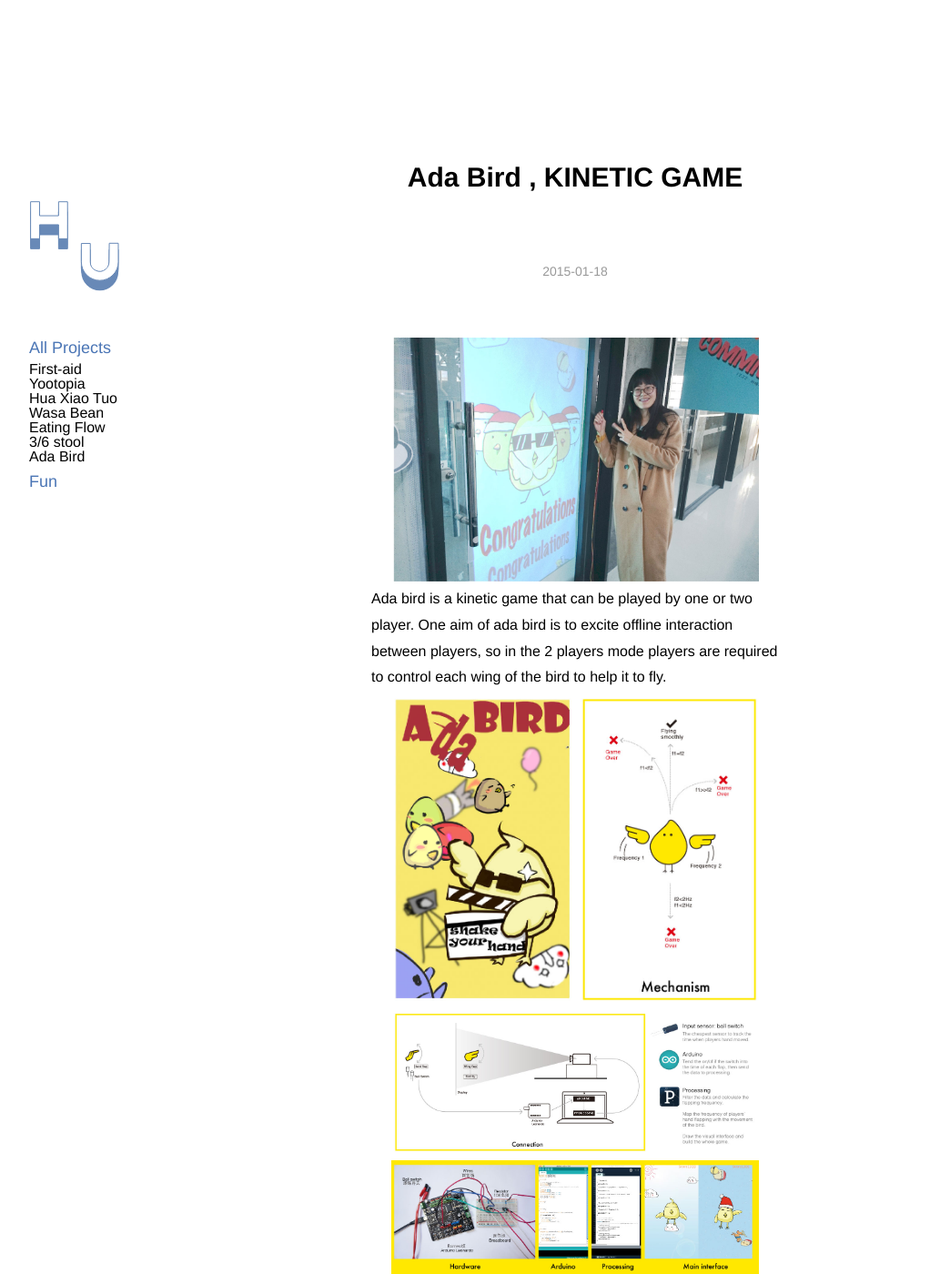
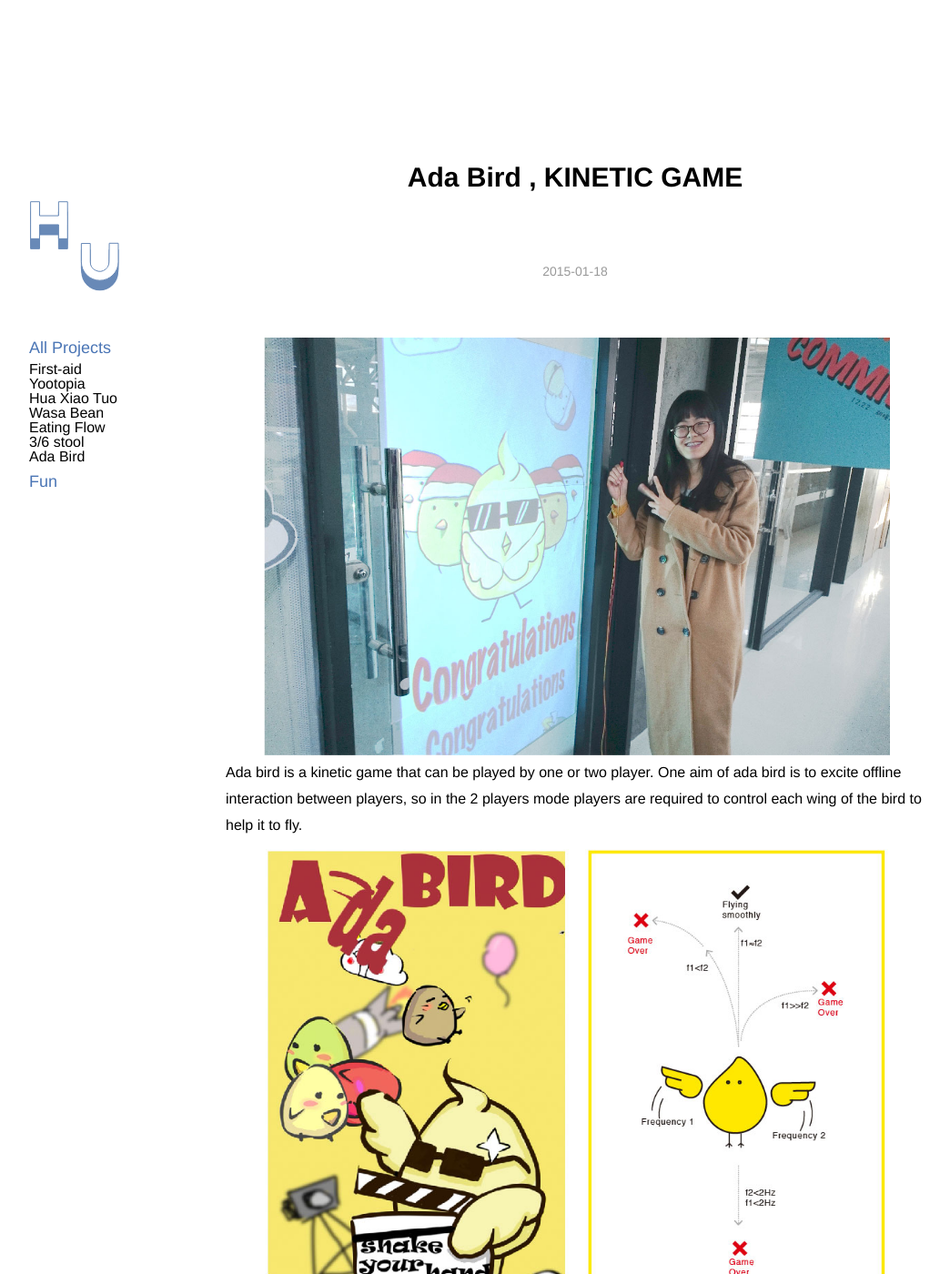
Before and after one commit to yuanyuanhu96/Potfolio-Archive, a Jekyll site: the page built from _posts/2015-01-18-Ada-bird.md, in a window 1280 px wide and 1400 px high. Shown: the whole window at 91% size, without its empty margins (8-1052 px from the left). Built offline with Jekyll 4.4.1, drawn with Linux system fonts in a browser that asks for light colours.

Commit message:
Update style.css

```diff
--- a/_includes/style.css
+++ b/_includes/style.css
@@ -542,7 +542,7 @@ margin-left: 20px;
   margin: 100px auto 50px;
   background: #fff;
   padding: 80px 160px;
-	    width: 60%;
+	    width: 85%;
 
 }
 @media screen and (max-width: 767px) {
```
